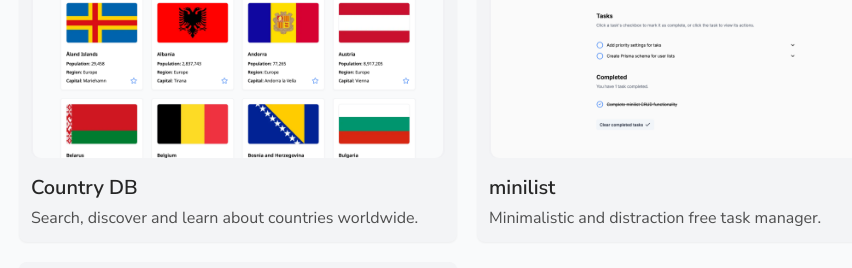
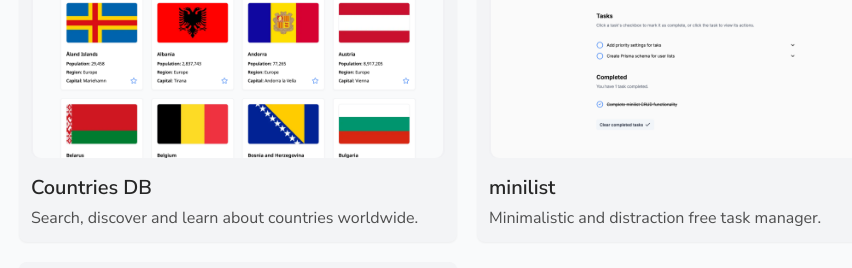
Before and after one commit to markslorach/markslorach.com, a Next.js app: page / in a window 1280 px wide. Shown: the part 792-1060 px from the top of the page, without its empty margins (173-1025 px from the left). Built offline with nearby package versions, Linux system fonts and the light colour scheme.

Commit message:
fixed project title

```diff
--- a/data/projects.ts
+++ b/data/projects.ts
@@ -1,7 +1,7 @@
 export const projects = [
   {
     id: crypto.randomUUID(),
-    title: "Country DB",
+    title: "Countries DB",
     description: "Search, discover and learn about countries worldwide.",
     image: "/images/countries-db.png",
     href: "https://countriesdb.vercel.app/",
```
